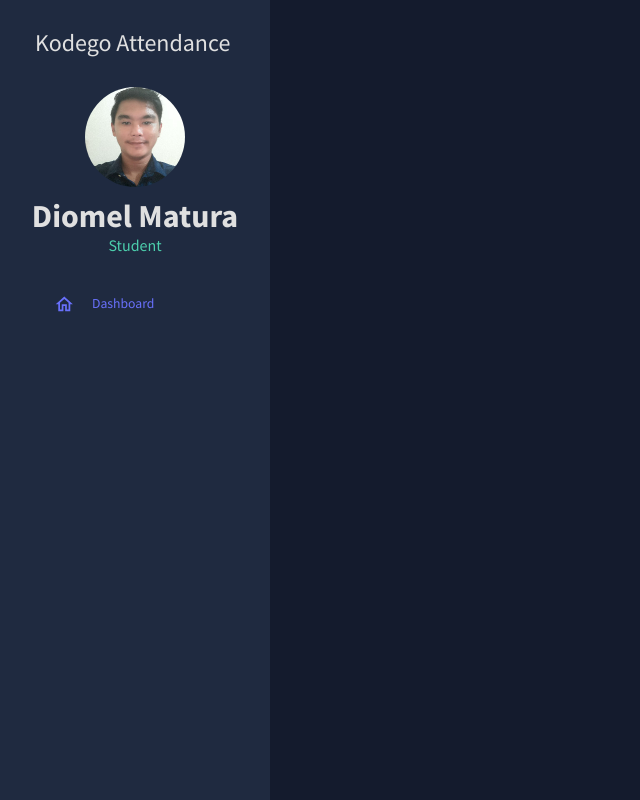
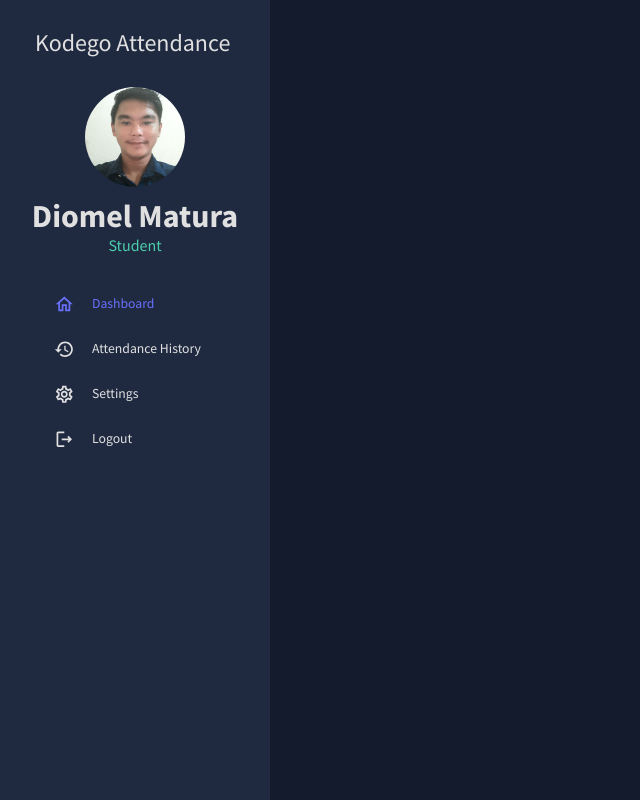
Before and after one commit to PrgDominique/kodegoattendance, a React (Vite) app: page /Settings in a window 1280 px wide. Shown: the whole page, without its empty margins (0-640 px from the left). Built offline with nearby package versions, Linux system fonts and the light colour scheme.

Commit message:
Added Dashboard Menu's

```diff
--- a/src/index.css
+++ b/src/index.css
@@ -19,17 +19,17 @@
   width: 10px;
 }
 
-/* Track */
+
 ::-webkit-scrollbar-track {
   background: #e0e0e0;
 }
 
-/* Handle */
+
 ::-webkit-scrollbar-thumb {
   background: #888;
 }
 
-/* Handle on hover */
+
 ::-webkit-scrollbar-thumb:hover {
   background: #555;
 }
--- a/src/views/global/Sidebar.jsx
+++ b/src/views/global/Sidebar.jsx
@@ -6,6 +6,9 @@
 import { tokens } from "../../theme";
 import HomeOutlinedIcon from "@mui/icons-material/HomeOutlined";
 import MenuOutlinedIcon from "@mui/icons-material/MenuOutlined";
+import LogoutOutlinedIcon from '@mui/icons-material/LogoutOutlined';
+import SettingsOutlinedIcon from "@mui/icons-material/SettingsOutlined";
+import HistoryOutlinedIcon from '@mui/icons-material/HistoryOutlined';
 
 const Item = ({ title, to, icon, selected, setSelected }) => {
   const theme = useTheme();
@@ -53,7 +56,6 @@
     >
       <ProSidebar collapsed={isCollapsed}>
         <Menu iconShape="square">
-          {/* LOGO AND MENU ICON */}
           <MenuItem
             onClick={() => setIsCollapsed(!isCollapsed)}
             icon={isCollapsed ? <MenuOutlinedIcon /> : undefined}
@@ -114,6 +116,30 @@
               selected={selected}
               setSelected={setSelected}
             />
+
+<Item
+              title="Attendance History"
+              to="/attendance-history"
+              icon={<HistoryOutlinedIcon />}
+              selected={selected}
+              setSelected={setSelected}
+            />
+            <Item
+              title="Settings"
+              to="/settings"
+              icon={<SettingsOutlinedIcon />}
+              selected={selected}
+              setSelected={setSelected}
+            />
+            <Item
+              title="Logout"
+              icon={<LogoutOutlinedIcon />}
+              selected={selected}
+              setSelected={setSelected}
+            />
+
+
+
           </Box>
         </Menu>
       </ProSidebar>
```
